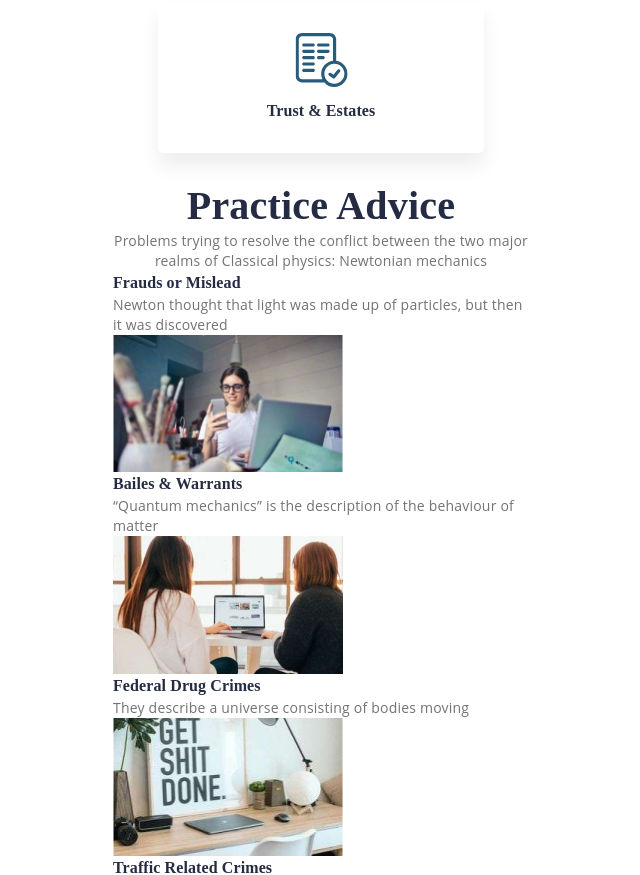
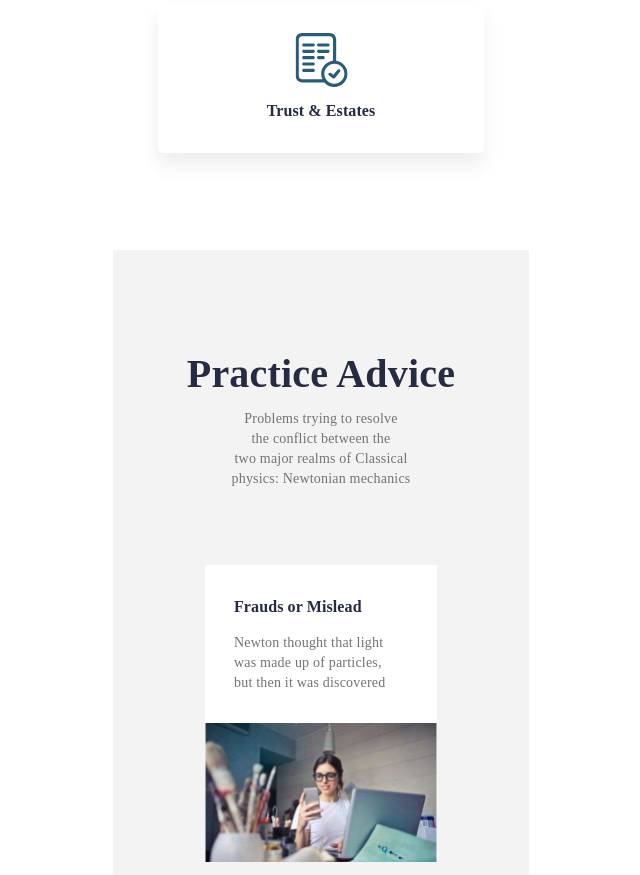
Before and after one commit to lemdorot/Legalide, a website: page src/html/index.html in a window 1280 px wide. Shown: the part 2295-3170 px from the top of the page, without its empty margins (319-959 px from the left). Drawn offline with nearby package versions, Linux system fonts and the light colour scheme; files that its build step writes are made by us from their sources; files whose address does not match are found by name; a web font is replaced by a local one.

Commit message:
Стилизация блока advices

```diff
--- a/src/html/index.html
+++ b/src/html/index.html
@@ -84,8 +84,8 @@
         </section>
         <section class="advices container">
             <h2 class="advices_title">Practice Advice</h2>
-            <p class="advices_desc">Problems trying to resolve the conflict between the two major realms of Classical physics: Newtonian mechanics </p>
-            <ul class="advices-list">
+            <p class="advices_desc">Problems trying to resolve <br> the conflict between the <br> two major realms of Classical physics: Newtonian mechanics </p>
+            <ul class="advices_list">
                 <li class="advices_item advice">
                     <h3 class="advice_title">Frauds or Mislead</h3>
                     <p class="advice_text">Newton thought that light was made up of particles, but then it was discovered
--- a/src/sass/blocks/advices.sass
+++ b/src/sass/blocks/advices.sass
@@ -1,4 +1,13 @@
+.advices
+    padding-top: 99px
+    padding-bottom: 160px
+    margin-bottom: 30px
+    background-color: #F3F3F3
+
 .advices_title
+    padding: 0 65px
+    margin-bottom: 10px
+
     font-family: 'Martel'
     font-weight: 700
     font-size: 40px
@@ -7,14 +16,29 @@
     color: #252B42
 
 .advices_desc
-    font-family: 'Open Sans'
+    padding: 0 100px
+    margin-bottom: 76px
+
+    font-family: 'OpenSans'
     font-weight: 400
     font-size: 14px
     line-height: 20px
     text-align: center
     color: #737373
 
+.advices_list
+    padding: 0 92px
+
+.advice
+    padding-top: 30px
+    margin-bottom: 30px
+    background-color: #FFFFFF
+
 .advice_title
+    margin-left: 29px
+    margin-bottom: 14px
+    padding-right: 20px
+
     font-family: 'Martel'
     font-weight: 700
     font-size: 16px
@@ -23,8 +47,15 @@
     color: #252B42
 
 .advice_text
-    font-family: 'Open Sans'
+    margin-left: 29px
+    margin-bottom: 30px
+    padding-right: 40px
+
+    font-family: 'OpenSans'
     font-weight: 400
     font-size: 14px
     line-height: 20px
     color: #737373
+
+.advice_image
+    width: 100%
--- a/src/sass/blocks/practice.sass
+++ b/src/sass/blocks/practice.sass
@@ -1,5 +1,6 @@
 .practice
     padding-top: 115px
+    margin-bottom: 97px
 
 .practice_title
     padding: 0 35px
```
